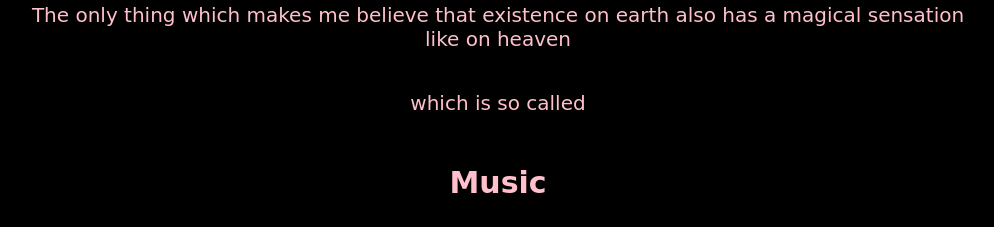
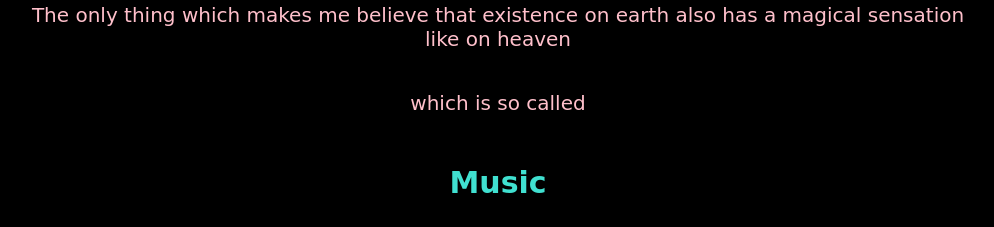
Before and after one commit to npkeerthi/Neon-Passion-Scroll, a plain HTML site: page ScrollTech/index.html in a window 1280 px wide. Shown: the part 1241-1468 px from the top of the page, without its empty margins (142-1136 px from the left). Drawn offline with Linux system fonts and the light colour scheme; grey boxes are pictures that could not be loaded.

Commit message:
Update index.html

```diff
--- a/ScrollTech/index.html
+++ b/ScrollTech/index.html
@@ -21,7 +21,7 @@
 
         <p>The only thing which makes me believe that existence on earth also has a magical sensation like on heaven</p>
         <p>which is so called</p>
-        <h1>Music </h1>
+        <h1 style="color:turquoise;">Music </h1>
         <img class="mus" width="70px;" src="mus.png" alt="mus">
 
         <p>~ Jenny Ryans</p>
```
